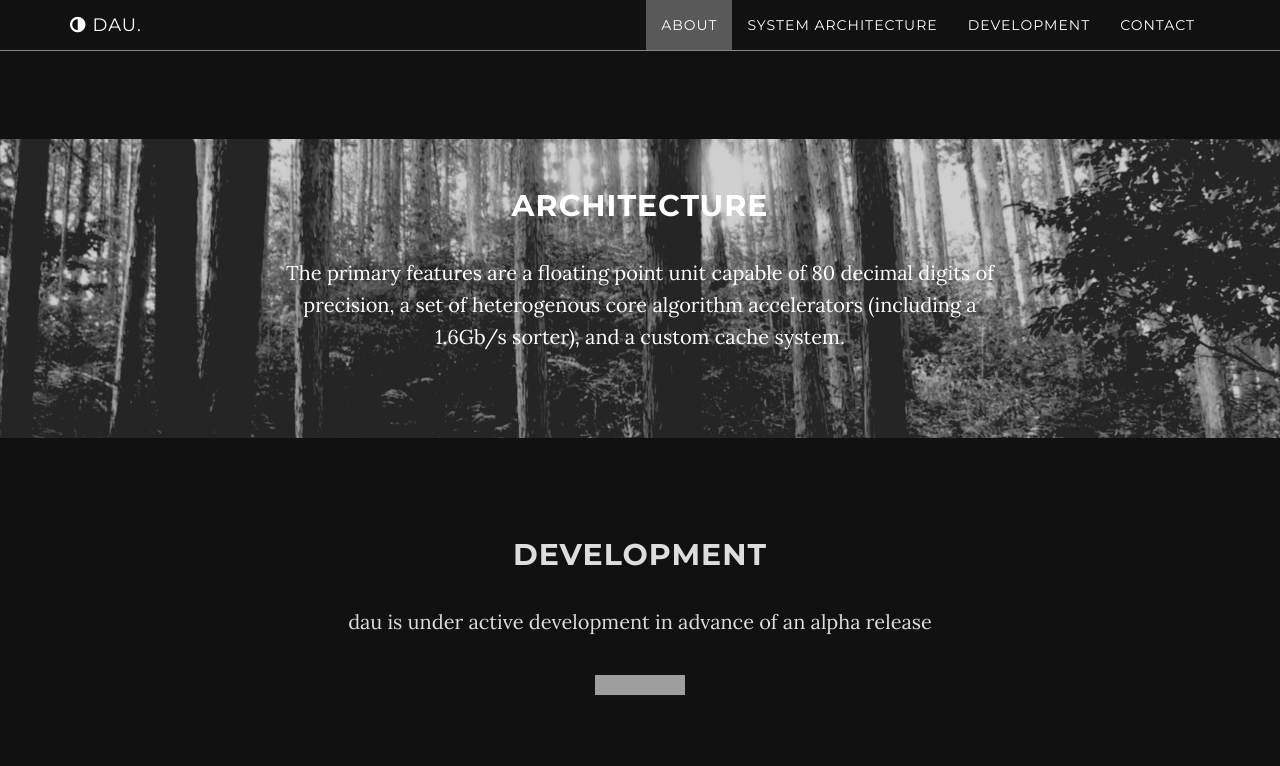
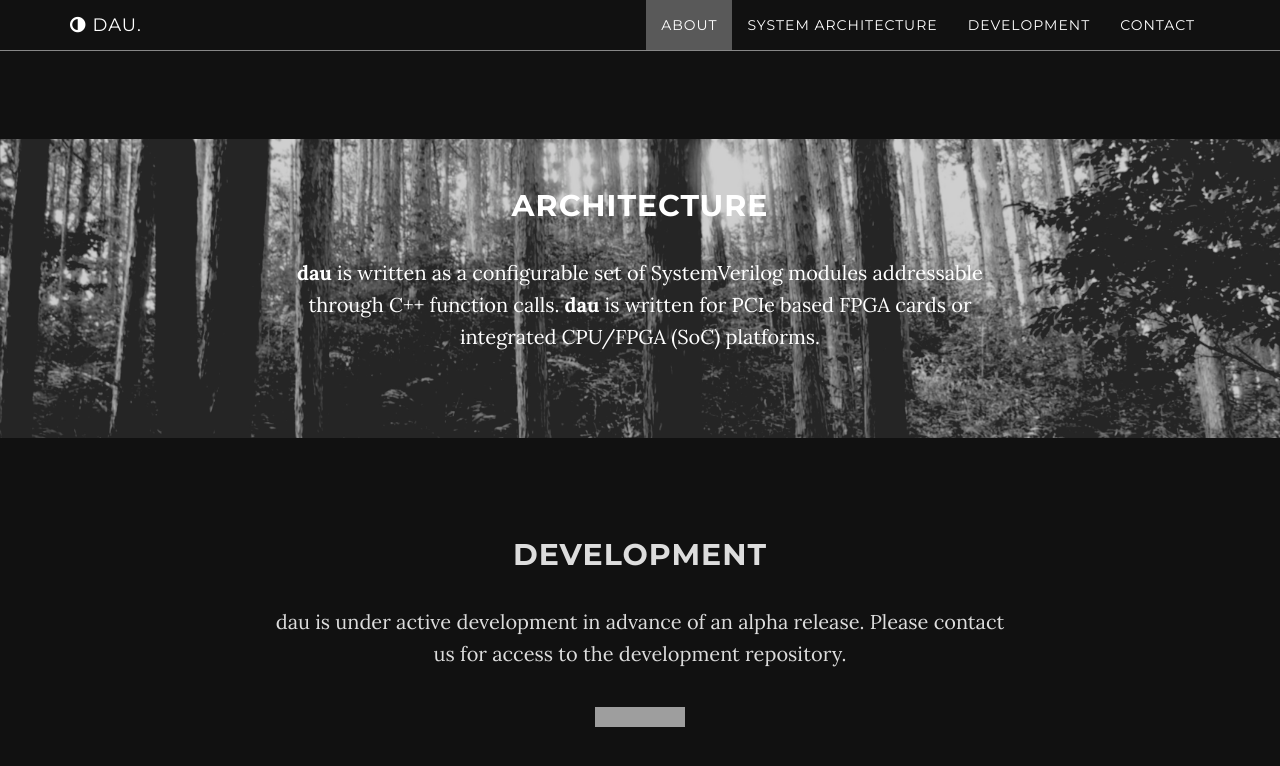
Before and after one commit to theocean154/dau-site, a Jekyll site: the page built from index.html, in a window 1280 px wide and 900 px high, scrolled down 1160 px, cut to the strip 0-791 px from the top of the window. Shown: the top 766 px of the strip. Built offline with Jekyll 4.4.1, drawn with Linux system fonts in a browser that asks for light colours; grey boxes are pictures that could not be loaded.

Commit message:
updating description.

```diff
--- a/_includes/arch.html
+++ b/_includes/arch.html
@@ -4,7 +4,7 @@
         <div class="container">
             <div class="col-lg-8 col-lg-offset-2">
                 <h2>Architecture</h2>
-                <p>The primary features are a floating point unit capable of 80 decimal digits of precision, a set of heterogenous core algorithm accelerators (including a 1.6Gb/s sorter), and a custom cache system.</p>
+                <p><b>dau</b> is written as a configurable set of SystemVerilog modules addressable through C++ function calls. <b>dau</b> is written for PCIe based FPGA cards or integrated CPU/FPGA (SoC) platforms.</p>
                 <!-- <a href="http://startbootstrap.com/template-overviews/grayscale/" class="btn btn-default btn-lg">Visit Download Page</a> -->
             </div>
         </div>
--- a/_includes/development.html
+++ b/_includes/development.html
@@ -3,7 +3,7 @@
     <div class="row">
         <div class="col-lg-8 col-lg-offset-2">
             <h2>Development</h2>
-            <p>dau is under active development in advance of an alpha release</p>
+            <p>dau is under active development in advance of an alpha release. Please contact us for access to the development repository.</p>
             <img src="https://img.shields.io/badge/version-0.0.1-lightgrey.svg">
         </div>
     </div>
```
